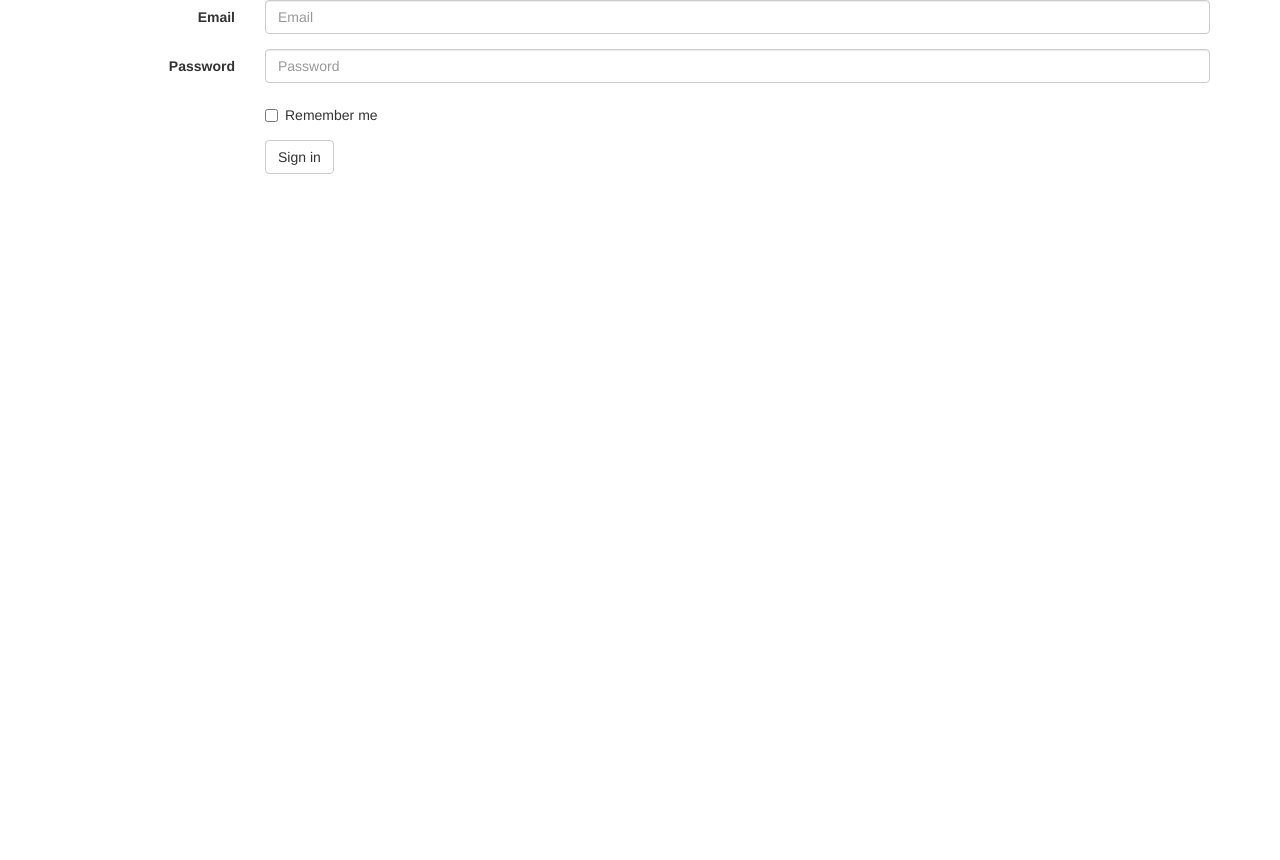
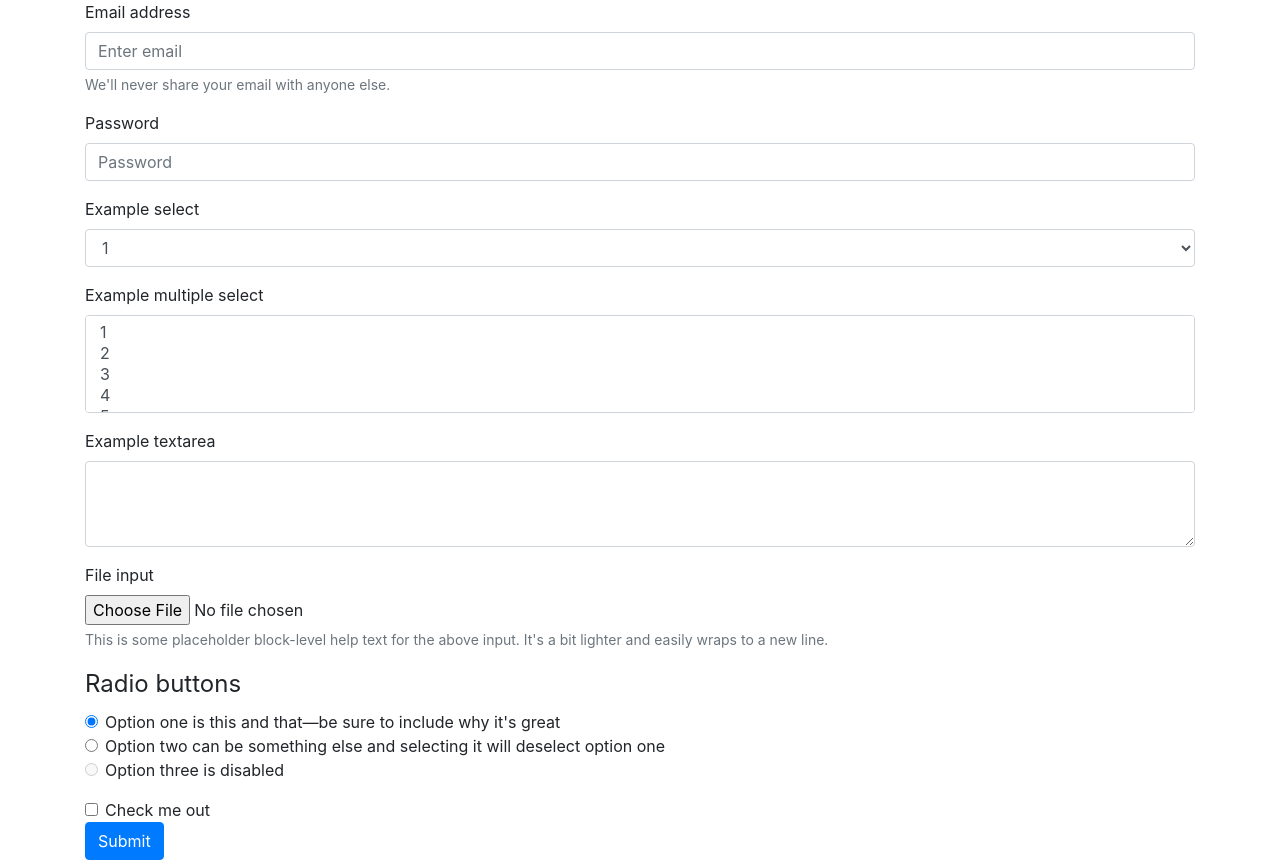
Before and after one commit to davidharris7/boxium, a plain HTML site: page index.html in a window 1280 px wide. Before the commit the page ends 800 px from the top, so only its background shows below. Drawn offline with nearby package versions, Linux system fonts and the light colour scheme.

Commit message:
Update index.html

```diff
--- a/index.html
+++ b/index.html
@@ -1,48 +1,136 @@
 <!DOCTYPE html>
-<html lang="en" dir="ltr">
+<html>
 
 <head>
   <meta charset="utf-8">
-  <link rel="stylesheet" href="project.css">
-  <title>Bootstrap Proj</title>
+  <!-- Bootstrap CSS -->
+  <link rel="stylesheet" href="https://maxcdn.bootstrapcdn.com/bootstrap/4.0.0-alpha.5/css/bootstrap.min.css" integrity="sha384-AysaV+vQoT3kOAXZkl02PThvDr8HYKPZhNT5h/CXfBThSRXQ6jW5DO2ekP5ViFdi" crossorigin="anonymous">
 
-  <!-- Latest compiled and minified CSS -->
-  <link rel="stylesheet" href="https://stackpath.bootstrapcdn.com/bootstrap/3.4.1/css/bootstrap.min.css" integrity="sha384-HSMxcRTRxnN+Bdg0JdbxYKrThecOKuH5zCYotlSAcp1+c8xmyTe9GYg1l9a69psu" crossorigin="anonymous">
-
+  <title>Forms</title>
 </head>
 
 <body>
   <div class="container">
 
-    <form class="form-horizontal">
+    <!--
+      The <fieldset> tag is used to group related elements in a form.
+
+      The <fieldset> tag draws a box around the related elements.
+ -->
+
+
+    <form>
+
+      <!-- EMAIL SUBMISSION -->
+
       <div class="form-group">
-        <label for="inputEmail3" class="col-sm-2 control-label">Email</label>
-        <div class="col-sm-10">
-          <input type="email" class="form-control" id="inputEmail3" placeholder="Email">
+        <label for="exampleInputEmail1">Email address</label>
+        <input type="email" class="form-control" id="exampleInputEmail1" aria-describedby="emailHelp" placeholder="Enter email">
+        <small id="emailHelp" class="form-text text-muted">We'll never share your email with anyone else.</small>
       </div>
+
+      <!-- PASSWORD -->
+
+
+      <div class="form-group">
+        <label for="exampleInputPassword1">Password</label>
+        <input type="password" class="form-control" id="exampleInputPassword1" placeholder="Password">
       </div>
+
+      <!-- DROPDOWN SELECT -->
+
+
       <div class="form-group">
-        <label for="inputPassword3" class="col-sm-2 control-label">Password</label>
-        <div class="col-sm-10">
-          <input type="password" class="form-control" id="inputPassword3" placeholder="Password">
+        <label for="exampleSelect1">Example select</label>
+        <select class="form-control" id="exampleSelect1">
+          <option>1</option>
+          <option>2</option>
+          <option>3</option>
+          <option>4</option>
+          <option>5</option>
+        </select>
       </div>
+
+
+      <!-- MULTIPLE SELECT OPTIONS -->
+
+      <div class="form-group">
+        <label for="exampleSelect2">Example multiple select</label>
+        <select multiple class="form-control" id="exampleSelect2">
+          <option>1</option>
+          <option>2</option>
+          <option>3</option>
+          <option>4</option>
+          <option>5</option>
+        </select>
       </div>
+
+
+      <!-- TEXT AREA -->
+
       <div class="form-group">
-        <div class="col-sm-offset-2 col-sm-10">
-          <div class="checkbox">
-            <label>
-              <input type="checkbox"> Remember me
+        <label for="exampleTextarea">Example textarea</label>
+        <textarea class="form-control" id="exampleTextarea" rows="3"></textarea>
+      </div>
+
+
+      <!-- FILE UPLOAD INPUT -->
+
+      <div class="form-group">
+        <label for="exampleInputFile">File input</label>
+        <input type="file" class="form-control-file" id="exampleInputFile" aria-describedby="fileHelp">
+        <small id="fileHelp" class="form-text text-muted">This is some placeholder block-level help text for the above input. It's a bit lighter and easily wraps to a new line.</small>
+      </div>
+
+      <!-- RADIO BUTTONS -->
+
+      <fieldset class="form-group">
+        <legend>Radio buttons</legend>
+        <div class="form-check">
+          <label class="form-check-label">
+            <input type="radio" class="form-check-input" name="optionsRadios" id="optionsRadios1" value="option1" checked>
+            Option one is this and that&mdash;be sure to include why it's great
           </label>
         </div>
+
+
+        <div class="form-check">
+          <label class="form-check-label">
+            <input type="radio" class="form-check-input" name="optionsRadios" id="optionsRadios2" value="option2">
+            Option two can be something else and selecting it will deselect option one
+          </label>
         </div>
+
+
+
+
+        <div class="form-check disabled">
+          <label class="form-check-label">
+            <input type="radio" class="form-check-input" name="optionsRadios" id="optionsRadios3" value="option3" disabled>
+            Option three is disabled
+          </label>
         </div>
-      <div class="form-group">
-        <div class="col-sm-offset-2 col-sm-10">
-          <button type="submit" class="btn btn-default">Sign in</button>
+
+
+      </fieldset>
+
+
+      <!-- CHECK BUTTON -->
+
+      <div class="form-check">
+        <label class="form-check-label">
+          <input type="checkbox" class="form-check-input"> Check me out
+        </label>
       </div>
+
+
+      <button type="submit" class="btn btn-primary">Submit</button>
+
+
+    </form>
+
   </div>
-    </form>
-  </div>
+
 </body>
 
 </html>
```
Lines whose indentation alone changed are shown as unchanged.
